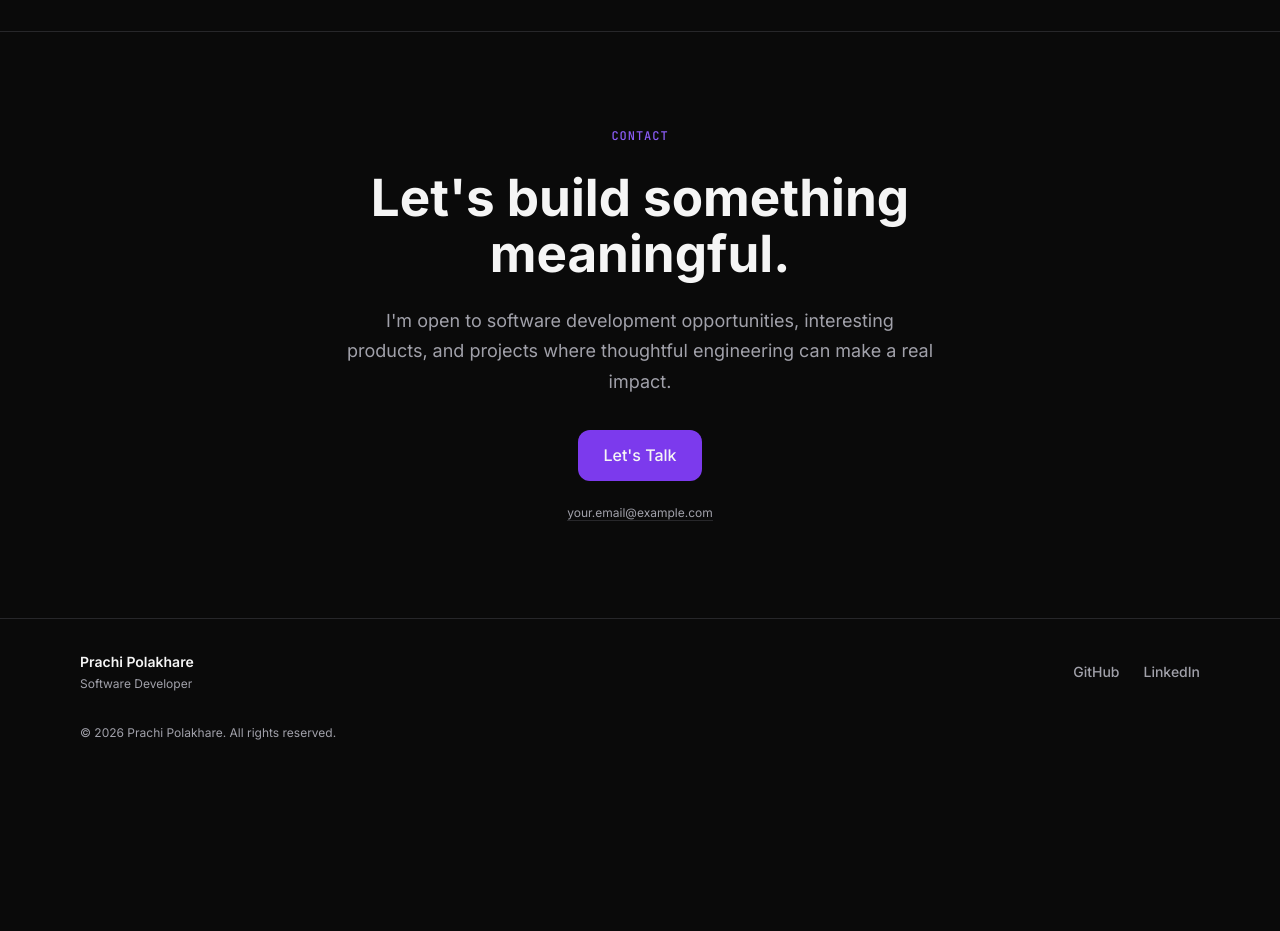
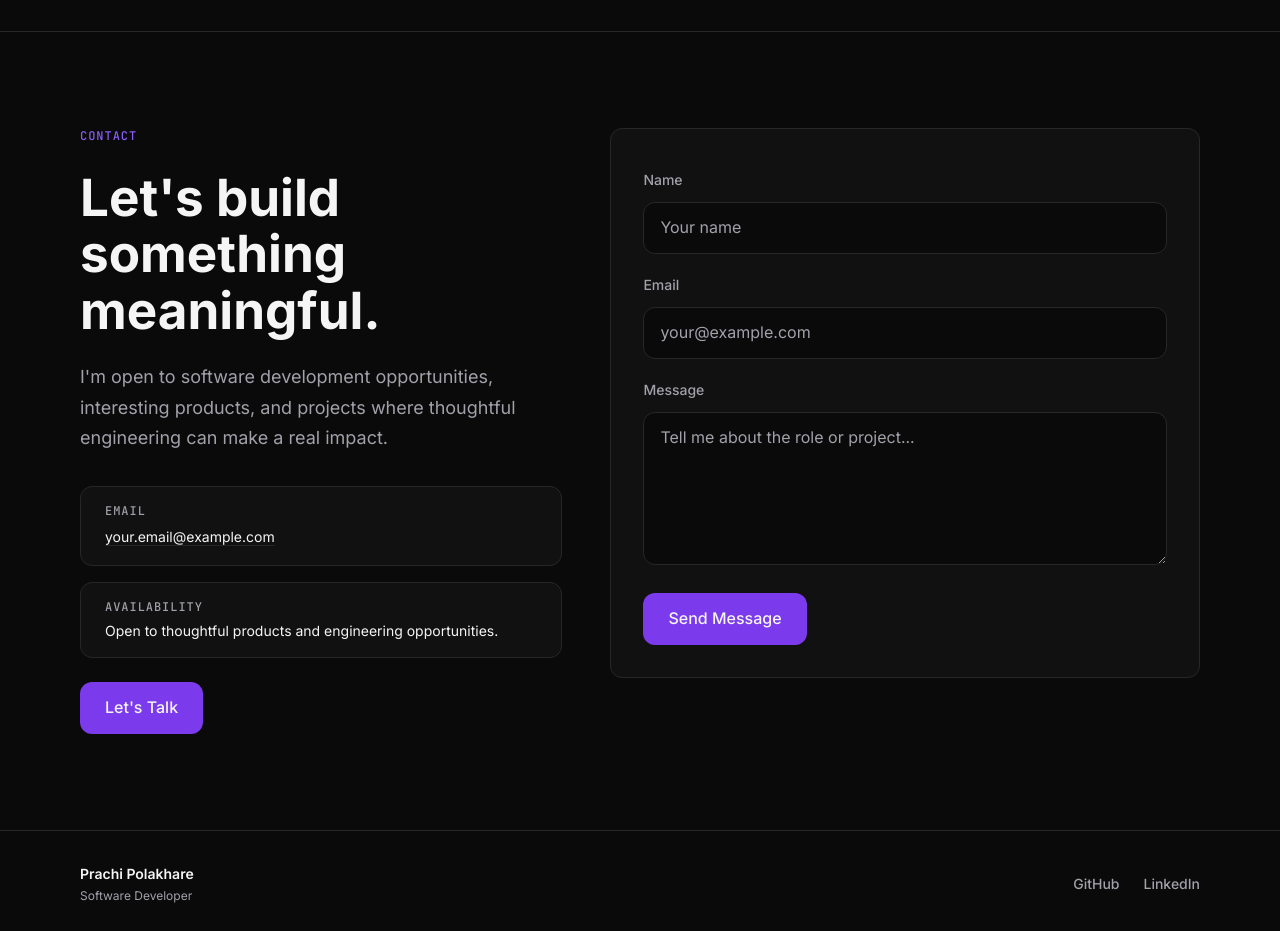
Before and after one commit to Prachi24599/my-portfolio, a React (Vite) app: page / in a window 1280 px wide. Shown: the part 3120-4051 px from the top of the page. Before the commit the page ends 3894 px from the top, so only its background shows below. Built offline with nearby package versions, Linux system fonts and the light colour scheme.

Commit message:
contact section updated

```diff
--- a/src/sections/Contact.css
+++ b/src/sections/Contact.css
@@ -3,13 +3,14 @@
 }
 
 .contact__container {
-  display: flex;
-  justify-content: center;
-  text-align: center;
+  display: grid;
+  grid-template-columns: minmax(0, 0.9fr) minmax(0, 1.1fr);
+  gap: var(--space-12);
+  align-items: start;
 }
 
 .contact__content {
-  max-width: 64ch;
+  max-width: 52ch;
 }
 
 .contact__label {
@@ -23,43 +24,115 @@
 }
 
 .contact h2 {
-  max-width: 16ch;
-  margin-inline: auto;
+  max-width: 14ch;
   font-size: var(--font-size-h2);
   font-weight: var(--font-weight-bold);
   line-height: var(--line-height-h2);
 }
 
 .contact__description {
-  max-width: 52ch;
-  margin: var(--space-6) auto 0;
+  max-width: 48ch;
+  margin-top: var(--space-6);
   font-size: var(--font-size-large-body);
   line-height: var(--line-height-large-body);
 }
 
-.contact .button {
+.contact__details {
+  display: grid;
+  gap: var(--space-4);
   margin-top: var(--space-8);
 }
 
-.contact__email {
-  margin-top: var(--space-6);
+.contact__detail {
+  border: 1px solid var(--color-border);
+  border-radius: var(--radius-default);
+  padding: var(--space-4) var(--space-6);
+  background-color: var(--color-surface);
+}
+
+.contact__detail-label {
+  margin-bottom: var(--space-1);
   color: var(--color-text-secondary);
+  font-family: var(--font-mono);
   font-size: var(--font-size-caption);
-  font-style: normal;
+  font-weight: var(--font-weight-medium);
+  letter-spacing: 0.08em;
   line-height: var(--line-height-caption);
 }
 
-.contact__email a {
+.contact__detail a,
+.contact__detail p:last-child {
+  color: var(--color-text-primary);
+  font-size: var(--font-size-small);
+  line-height: var(--line-height-small);
+}
+
+.contact__detail a {
   border-bottom: 1px solid var(--color-border);
   transition: color 180ms ease, border-color 180ms ease;
 }
 
-.contact__email a:hover {
+.contact__detail a:hover {
   border-color: var(--color-accent-hover);
   color: var(--color-accent-hover);
 }
 
-.contact__email a:focus-visible {
+.contact__detail a:focus-visible {
   outline: 2px solid var(--color-accent-hover);
   outline-offset: var(--space-1);
 }
+
+.contact__content > .button {
+  margin-top: var(--space-6);
+}
+
+.contact__form {
+  display: grid;
+  gap: var(--space-3);
+  border: 1px solid var(--color-border);
+  border-radius: var(--radius-default);
+  padding: var(--space-8);
+  background-color: var(--color-surface);
+}
+
+.contact__form label {
+  margin-top: var(--space-2);
+  color: var(--color-text-secondary);
+  font-size: var(--font-size-small);
+  font-weight: var(--font-weight-medium);
+  line-height: var(--line-height-small);
+}
+
+.contact__form input,
+.contact__form textarea {
+  width: 100%;
+  border: 1px solid var(--color-border);
+  border-radius: var(--radius-default);
+  padding: var(--space-3) var(--space-4);
+  color: var(--color-text-primary);
+  background-color: var(--color-bg);
+  font-size: var(--font-size-body);
+  line-height: var(--line-height-body);
+}
+
+.contact__form textarea {
+  min-height: 128px;
+  resize: vertical;
+}
+
+.contact__form input::placeholder,
+.contact__form textarea::placeholder {
+  color: var(--color-text-secondary);
+}
+
+.contact__form input:focus-visible,
+.contact__form textarea:focus-visible {
+  border-color: var(--color-accent-hover);
+  outline: 2px solid var(--color-accent-hover);
+  outline-offset: 2px;
+}
+
+.contact__form .button {
+  justify-self: start;
+  margin-top: var(--space-4);
+}
--- a/src/sections/Contact.tsx
+++ b/src/sections/Contact.tsx
@@ -1,3 +1,4 @@
+import type { FormEvent } from 'react'
 import Button from '../components/Button'
 import Container from '../components/Container'
 import './Contact.css'
@@ -5,6 +6,10 @@ import './Contact.css'
 function Contact() {
   const handleContactClick = () => {
     window.location.href = 'mailto:your.email@example.com'
+  }
+
+  const handleFormSubmit = (event: FormEvent<HTMLFormElement>) => {
+    event.preventDefault()
   }
 
   return (
@@ -18,11 +23,44 @@ function Contact() {
             products, and projects where thoughtful engineering can make a real
             impact.
           </p>
+
+          <div className="contact__details">
+            <div className="contact__detail">
+              <p className="contact__detail-label">EMAIL</p>
+              <a href="mailto:your.email@example.com">
+                your.email@example.com
+              </a>
+            </div>
+            <div className="contact__detail">
+              <p className="contact__detail-label">AVAILABILITY</p>
+              <p>Open to thoughtful products and engineering opportunities.</p>
+            </div>
+          </div>
           <Button onClick={handleContactClick}>Let&apos;s Talk</Button>
-          <address className="contact__email">
-            <a href="mailto:your.email@example.com">your.email@example.com</a>
-          </address>
         </div>
+
+        <form className="contact__form" onSubmit={handleFormSubmit}>
+          <label htmlFor="contact-name">Name</label>
+          <input id="contact-name" name="name" type="text" placeholder="Your name" />
+
+          <label htmlFor="contact-email">Email</label>
+          <input
+            id="contact-email"
+            name="email"
+            type="email"
+            placeholder="your@example.com"
+          />
+
+          <label htmlFor="contact-message">Message</label>
+          <textarea
+            id="contact-message"
+            name="message"
+            rows={5}
+            placeholder="Tell me about the role or project..."
+          />
+
+          <Button type="submit">Send Message</Button>
+        </form>
       </Container>
     </section>
   )
```
